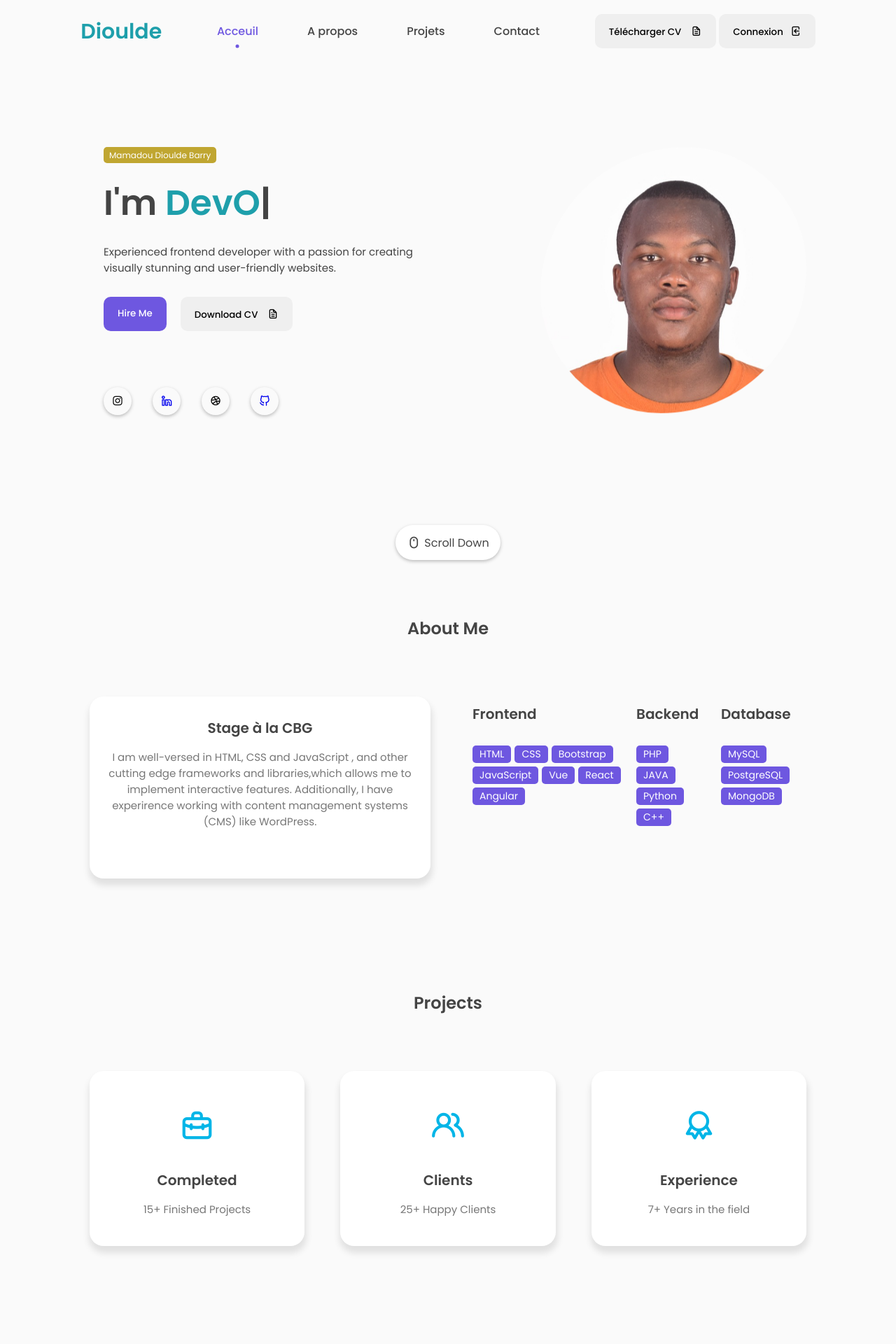
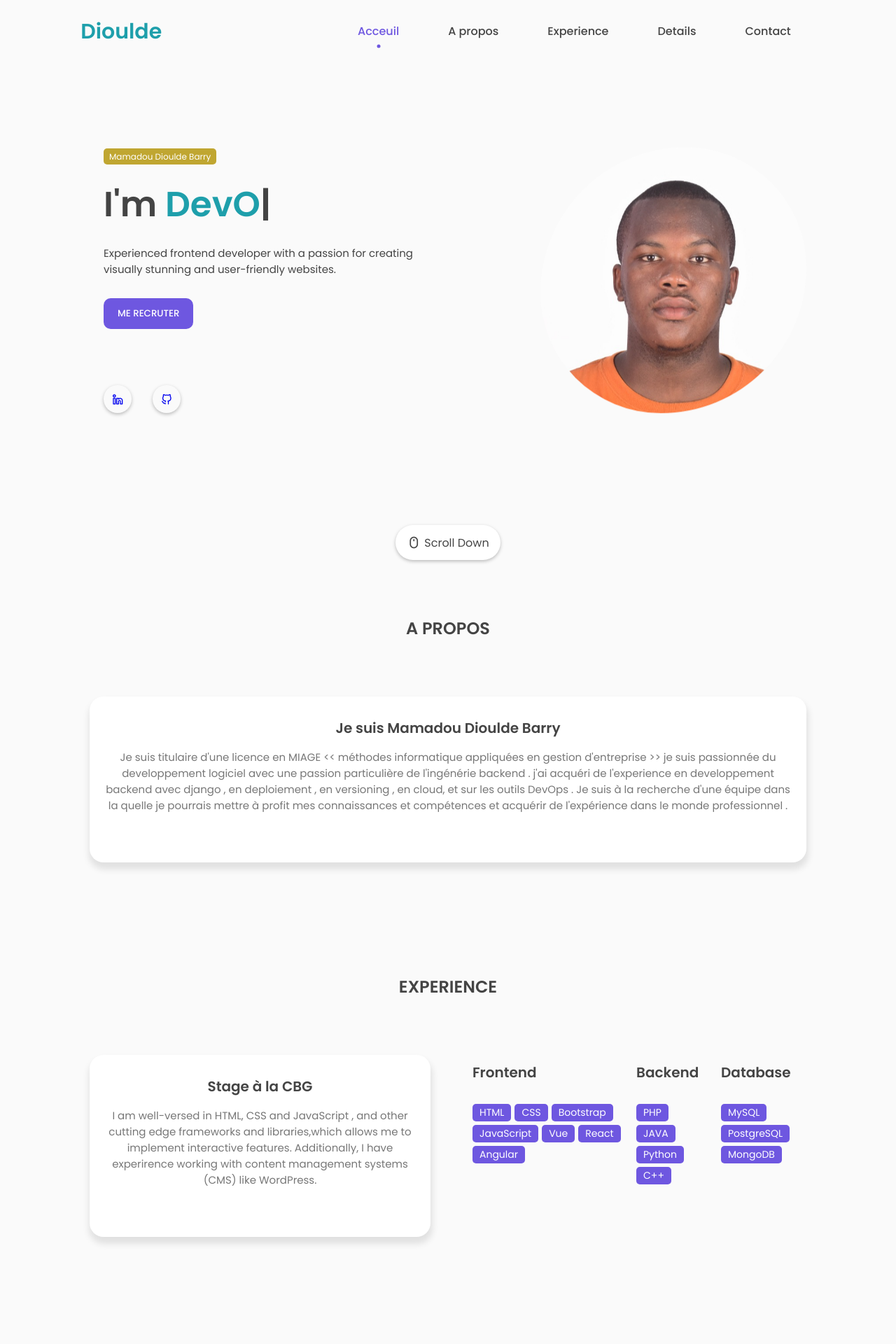
Before and after one commit to Barry7985/portfolio, a Django app: page / in a window 1280 px wide. Shown: the top 1920 px of the page at 70% size. Run offline with Django 5.2, Linux system fonts and the light colour scheme.

Commit message:
modification de l'interface

```diff
--- a/myportfolio/templates/index.html
+++ b/myportfolio/templates/index.html
@@ -41,7 +41,11 @@
               <div class="circle"></div>
             </li>
             <li class="nav_list">
-              <a href="#projects" class="nav-link">Projets</a>
+              <a href="#experience" class="nav-link">Experience</a>
+              <div class="circle"></div>
+            </li>
+            <li class="nav_list">
+              <a href="#details" class="nav-link">Details</a>
               <div class="circle"></div>
             </li>
             <li class="nav_list">
@@ -49,12 +53,6 @@
               <div class="circle"></div>
             </li>
           </ul>
-        </div>
-        <div class="nav-button">
-          <button class="btn">
-            Télécharger CV <i class="uil uil-file-alt"></i>
-          </button>
-          <button class="btn">Connexion<i class="uil uil-signin"></i></button>
         </div>
         <div class="nav-menu-btn">
           <i class="uil uil-bars" onclick="myMenuFunction()"></i>
@@ -79,20 +77,15 @@
               </p>
             </div>
             <div class="featured-text-btn">
-              <button class="btn blue-btn">Hire Me</button>
-              <button class="btn">
-                Download CV <i class="uil uil-file-alt"></i>
-              </button>
+              <button class="btn blue-btn">ME RECRUTER</button>
             </div>
             <div class="social_icons">
-              <div class="icon"><i class="uil uil-instagram"></i></div>
               <div class="icon">
                 <a
                   href="https://linkedin.com/in/mamadou-dioulde-barry-3a0a58209"
                   ><i class="uil uil-linkedin-alt"></i
                 ></a>
               </div>
-              <div class="icon"><i class="uil uil-dribbble"></i></div>
               <div class="icon">
                 <a href="https://github.com/Barry7985"
                   ><i class="uil uil-github-alt"></i
@@ -115,7 +108,26 @@
         <!-- -------------- ABOUT BOX ---------------- -->
         <section class="section" id="about">
           <div class="top-header">
-            <h1>About Me</h1>
+            <h1>A PROPOS</h1>
+          </div>
+          <div class="row">
+
+              <div class="about-info">
+                <h3>Je suis Mamadou Dioulde Barry</h3>
+                <p>
+                  Je suis titulaire d'une licence en MIAGE &lt;&lt; méthodes informatique appliquées en gestion d'entreprise
+                  &gt;&gt; je suis passionnée du developpement logiciel avec une passion particulière de l'ingénérie backend
+                  . j'ai acquéri de l'experience en developpement backend avec django , en deploiement , en versioning , en cloud,
+                  et sur les outils DevOps . Je suis à la recherche d'une équipe dans la quelle je pourrais mettre à profit mes connaissances
+                  et compétences et acquérir de l'expérience dans le monde professionnel .
+                </p>
+              </div>
+          </div>
+        </section>
+         <!-- -------------- EXPERIENCE ---------------- -->
+         <section class="section" id="experience">
+          <div class="top-header">
+            <h1>EXPERIENCE</h1>
           </div>
           <div class="row">
             <div class="col">
@@ -172,7 +184,7 @@
 
         <!-- -------------- PROJECT BOX ---------------- -->
 
-        <section class="section" id="projects">
+        <section class="section" id="details">
           <div class="top-header">
             <h1>Projects</h1>
           </div>
@@ -199,15 +211,15 @@
 
         <section class="section" id="contact">
           <div class="top-header">
-            <h1>Get in touch</h1>
-            <span>Do you have a project in your mind, contact me here</span>
+            <h1>Prendre un Rendez Vous</h1>
+            <span>Vous avez un projet ou une suggestion , contactez moi ici !!</span>
           </div>
           <div class="row">
             <div class="col">
               <div class="contact-info">
-                <h2>Find Me <i class="uil uil-corner-right-down"></i></h2>
-                <p><i class="uil uil-envelope"></i> Email: john@doe.com</p>
-                <p><i class="uil uil-phone"></i> Tel: +250 708 770 000</p>
+                <h2>Contactez Moi <i class="uil uil-corner-right-down"></i></h2>
+                <p><i class="uil uil-envelope"></i> Email: brry00802@gmail.com</p>
+                <p><i class="uil uil-phone"></i> Tel: +224 620 563 252</p>
               </div>
             </div>
             <div class="col">
@@ -221,7 +233,7 @@
                 </div>
                 <div class="form-button">
                   <button class="btn">
-                    Send <i class="uil uil-message"></i>
+                    Envoyer<i class="uil uil-message"></i>
                   </button>
                 </div>
               </div>
@@ -238,13 +250,16 @@
         <div class="middle-footer">
           <ul class="footer-menu">
             <li class="footer_menu_list">
-              <a href="#home">Home</a>
+              <a href="#home">Acceuil</a>
             </li>
             <li class="footer_menu_list">
-              <a href="#about">About</a>
+              <a href="#about">A Propos</a>
             </li>
             <li class="footer_menu_list">
-              <a href="#projects">Projects</a>
+              <a href="#experience">Experience</a>
+            </li>
+            <li class="footer_menu_list">
+              <a href="#details">Details</a>
             </li>
             <li class="footer_menu_list">
               <a href="#contact">Contact</a>
@@ -252,9 +267,7 @@
           </ul>
         </div>
         <div class="footer-social-icons">
-          <div class="icon"><i class="uil uil-instagram"></i></div>
           <div class="icon"><i class="uil uil-linkedin-alt"></i></div>
-          <div class="icon"><i class="uil uil-dribbble"></i></div>
           <div class="icon"><i class="uil uil-github-alt"></i></div>
         </div>
         <div class="bottom-footer">
```
